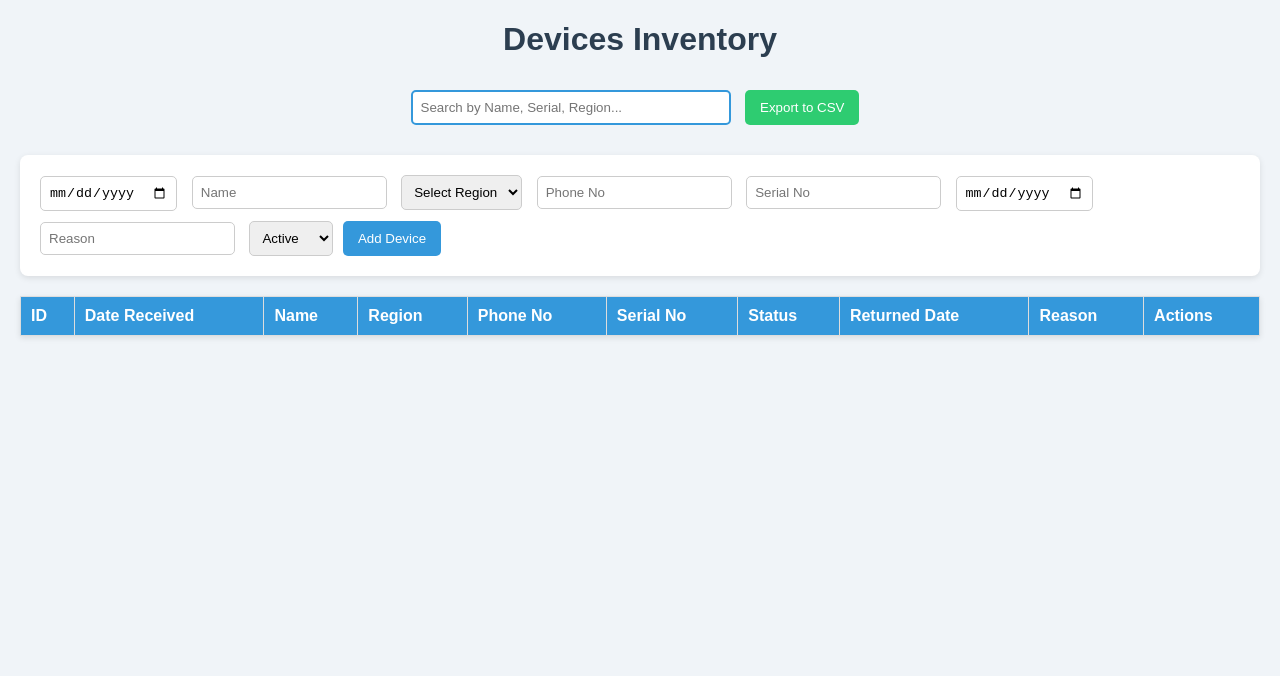
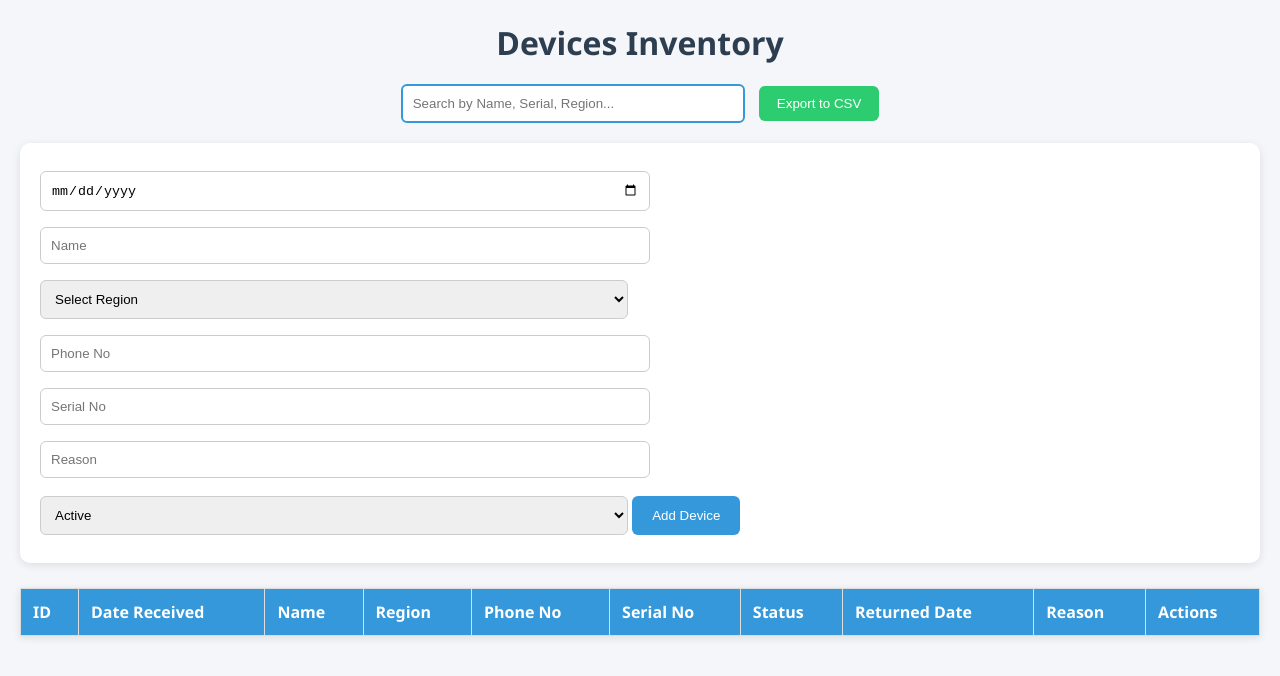
Before and after one commit to Rayraymax/devices-inventory, a plain HTML site: page index.html in a window 1280 px wide. Drawn offline with Linux system fonts and the light colour scheme.

Commit message:
Update index.html
Updated inventory system: return date handled via modal

```diff
--- a/index.html
+++ b/index.html
@@ -4,33 +4,37 @@
   <meta charset="UTF-8">
   <title>Devices Inventory</title>
   <style>
-    body { font-family: Arial, sans-serif; background: #f0f4f8; margin: 20px; color: #333; }
-    h1 { text-align: center; color: #2c3e50; }
+    body { font-family: "Segoe UI", Arial, sans-serif; background: #f4f6f9; margin: 20px; color: #333; }
+    h1 { text-align: center; color: #2c3e50; margin-bottom: 20px; }
+
     .search-bar { text-align: center; margin-bottom: 20px; }
-    .search-bar input { padding: 8px; width: 300px; border: 2px solid #3498db; border-radius: 5px; }
-    .form-section { background: #ffffff; padding: 15px; border-radius: 8px; box-shadow: 0 2px 6px rgba(0,0,0,0.1); margin-bottom: 20px; }
-    .form-section input, .form-section select { margin: 5px; padding: 8px; border: 1px solid #ccc; border-radius: 5px; }
-    .form-section button { background: #3498db; color: white; border: none; padding: 10px 15px; border-radius: 5px; cursor: pointer; }
+    .search-bar input { padding: 10px; width: 320px; border: 2px solid #3498db; border-radius: 6px; }
+    .export-btn { background: #2ecc71; color: white; border: none; padding: 10px 18px; border-radius: 6px; cursor: pointer; margin-left: 10px; }
+    .export-btn:hover { background: #27ae60; }
+
+    .form-section { background: #ffffff; padding: 20px; border-radius: 10px; box-shadow: 0 2px 8px rgba(0,0,0,0.1); margin-bottom: 25px; }
+    .form-section input, .form-section select { margin: 8px 0; padding: 10px; border: 1px solid #ccc; border-radius: 6px; width: calc(50% - 12px); }
+    .form-section button { background: #3498db; color: white; border: none; padding: 12px 20px; border-radius: 6px; cursor: pointer; margin-top: 10px; }
     .form-section button:hover { background: #2980b9; }
-    table { border-collapse: collapse; width: 100%; background: #ffffff; box-shadow: 0 2px 6px rgba(0,0,0,0.1); }
-    th, td { border: 1px solid #ddd; padding: 10px; text-align: left; }
+
+    table { border-collapse: collapse; width: 100%; background: #ffffff; box-shadow: 0 2px 8px rgba(0,0,0,0.1); }
+    th, td { border: 1px solid #ddd; padding: 12px; text-align: left; }
     th { background: #3498db; color: white; }
     tr:nth-child(even) { background: #f9f9f9; }
-    button.action { margin: 2px; padding: 5px 10px; border: none; border-radius: 4px; cursor: pointer; }
+
+    button.action { margin: 2px; padding: 6px 12px; border: none; border-radius: 4px; cursor: pointer; font-size: 0.9em; }
     .delete-btn { background: #e74c3c; color: white; }
     .update-btn { background: #f39c12; color: white; }
-    .export-btn { background: #2ecc71; color: white; margin: 10px; padding: 10px 15px; border-radius: 5px; border: none; cursor: pointer; }
-    .export-btn:hover { background: #27ae60; }
 
     /* Modal styling */
     .modal { display: none; position: fixed; z-index: 1; left: 0; top: 0; width: 100%; height: 100%; overflow: auto;
              background-color: rgba(0,0,0,0.4); }
-    .modal-content { background-color: #fff; margin: 10% auto; padding: 20px; border: 1px solid #888;
-                     width: 400px; border-radius: 8px; }
+    .modal-content { background-color: #fff; margin: 8% auto; padding: 25px; border: 1px solid #888;
+                     width: 420px; border-radius: 10px; }
     .close { color: #aaa; float: right; font-size: 28px; font-weight: bold; cursor: pointer; }
     .close:hover { color: black; }
-    .modal input, .modal select { width: 100%; margin: 5px 0; padding: 8px; }
-    .modal button { margin-top: 10px; background: #3498db; color: white; border: none; padding: 10px; border-radius: 5px; cursor: pointer; }
+    .modal input, .modal select { width: 100%; margin: 8px 0; padding: 10px; border-radius: 6px; border: 1px solid #ccc; }
+    .modal button { margin-top: 12px; background: #3498db; color: white; border: none; padding: 12px; border-radius: 6px; cursor: pointer; }
     .modal button:hover { background: #2980b9; }
   </style>
 </head>
@@ -61,12 +65,10 @@
       <option value="Embu">Embu</option>
       <option value="Nyeri">Nyeri</option>
       <option value="Uasin Gishu">Uasin Gishu</option>
-      <!-- add more counties as needed -->
     </select>
 
     <input type="text" id="phone" placeholder="Phone No">
     <input type="text" id="serial" placeholder="Serial No">
-    <input type="date" id="returnedDate" placeholder="Returned Date">
     <input type="text" id="reason" placeholder="Reason">
 
     <!-- Status dropdown -->
@@ -103,6 +105,7 @@
         <option value="Active">Active</option>
         <option value="Inactive">Inactive</option>
       </select>
+      <input type="date" id="updateReturnedDate" placeholder="Returned Date">
       <input type="text" id="updateReason" placeholder="Reason">
       <button onclick="saveUpdate()">Save Changes</button>
     </div>
```
